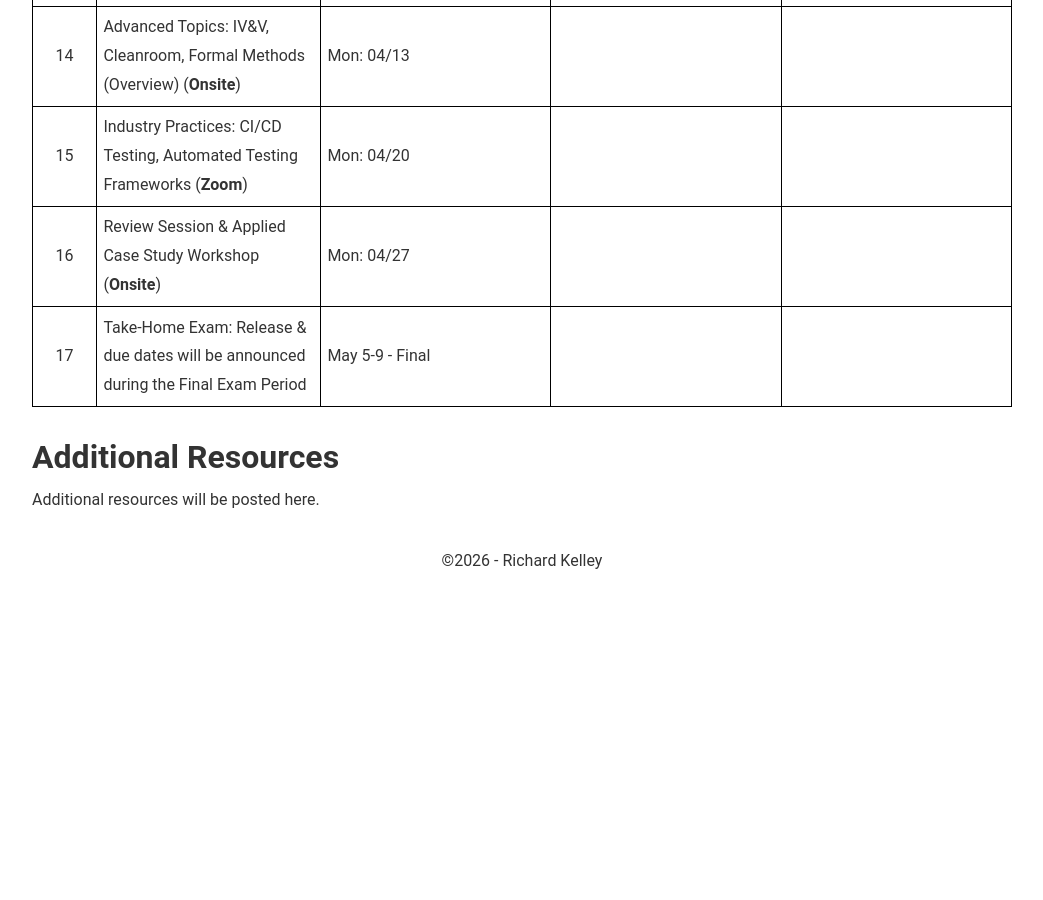
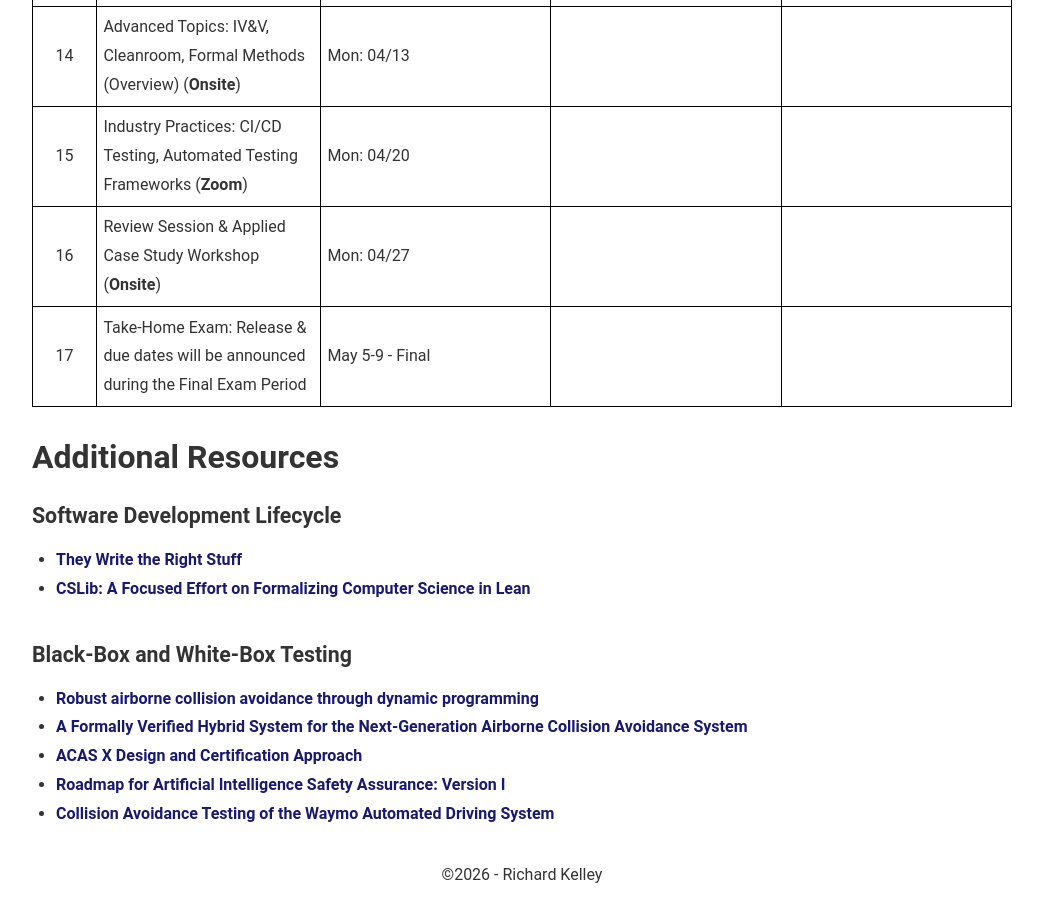
Before and after one commit to RichardKelley/richardkelley.github.io, a Jekyll site: the page built from csc635.md, in a window 1280 px wide and 900 px high, scrolled down 2530 px. Shown: the whole window, without its empty margins (118-1161 px from the left). Built offline with Jekyll 4.4.1, drawn with Linux system fonts in a browser that asks for light colours; before the commit the page ends 3116 px from its top, so only the background shows below that.

Commit message:
Added references for CSC 635

```diff
--- a/csc635.md
+++ b/csc635.md
@@ -166,4 +166,15 @@ Time and place details will be posted here.
 
 ## Additional Resources
 
-Additional resources will be posted here.
+### Software Development Lifecycle
+
+- <a href="http://web.archive.org/web/20050830190246/www.fastcompany.com/magazine/06/writestuff.html" target="_blank">They Write the Right Stuff</a>
+- <a href="https://www.cslib.io/" target="_blank">CSLib: A Focused Effort on Formalizing Computer Science in Lean</a>
+
+### Black-Box and White-Box Testing
+
+- <a href="https://www.ll.mit.edu/r-d/publications/robust-airborne-collision-avoidance-through-dynamic-programming" target="_blank">Robust airborne collision avoidance through dynamic programming</a>
+- <a href="https://jeannin.github.io/papers/acasx.pdf" target="_blank">A Formally Verified Hybrid System for the Next-Generation Airborne Collision Avoidance System</a>
+- <a href="https://na-prod-aventri-files.s3.amazonaws.com/html_file_uploads/06460a636f294b9233cc0c3713ea9f05_Day2_2240725ACASXMLValidation.pdf?response-content-disposition=inline%3Bfilename%3D%22Day2_2%20240725%20ACAS%20X%20ML%20Validation.pdf%22&amp;response-content-type=application%2Fpdf&amp;AWSAccessKeyId=AKIA3OQUANZMOPONZC3B&amp;Expires=1771860396&amp;Signature=1LK0U1%2B%2B6%2BKTV1T%2B6gf4mF59DsY%3D" target="_blank">ACAS X Design and Certification Approach</a>
+- <a href="https://www.faa.gov/aircraft/air_cert/step/roadmap_for_AI_safety_assurance" target="_blank">Roadmap for Artificial Intelligence Safety Assurance: Version I</a>
+- <a href="https://arxiv.org/abs/2212.08148" target="_blank">Collision Avoidance Testing of the Waymo Automated Driving System</a>
```
